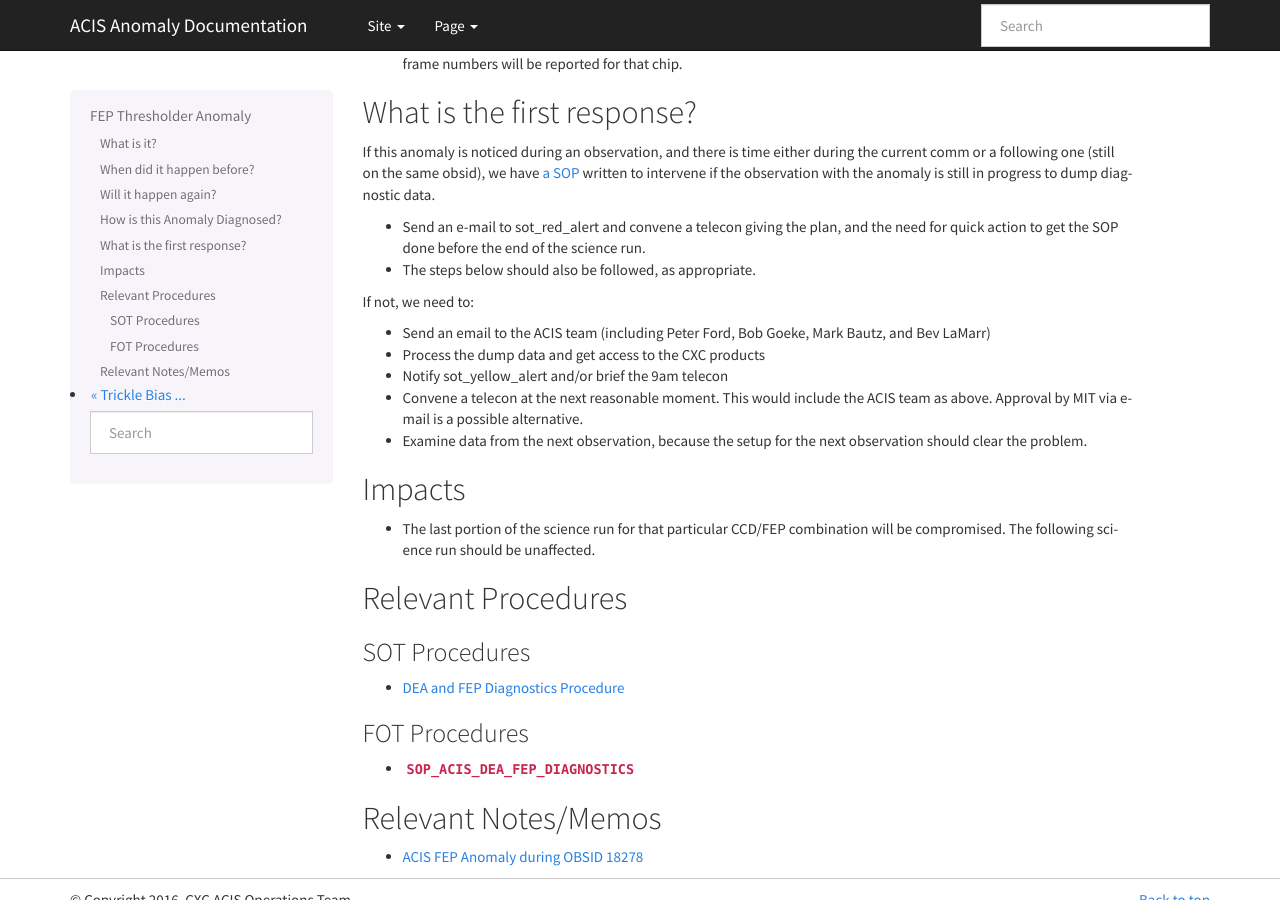
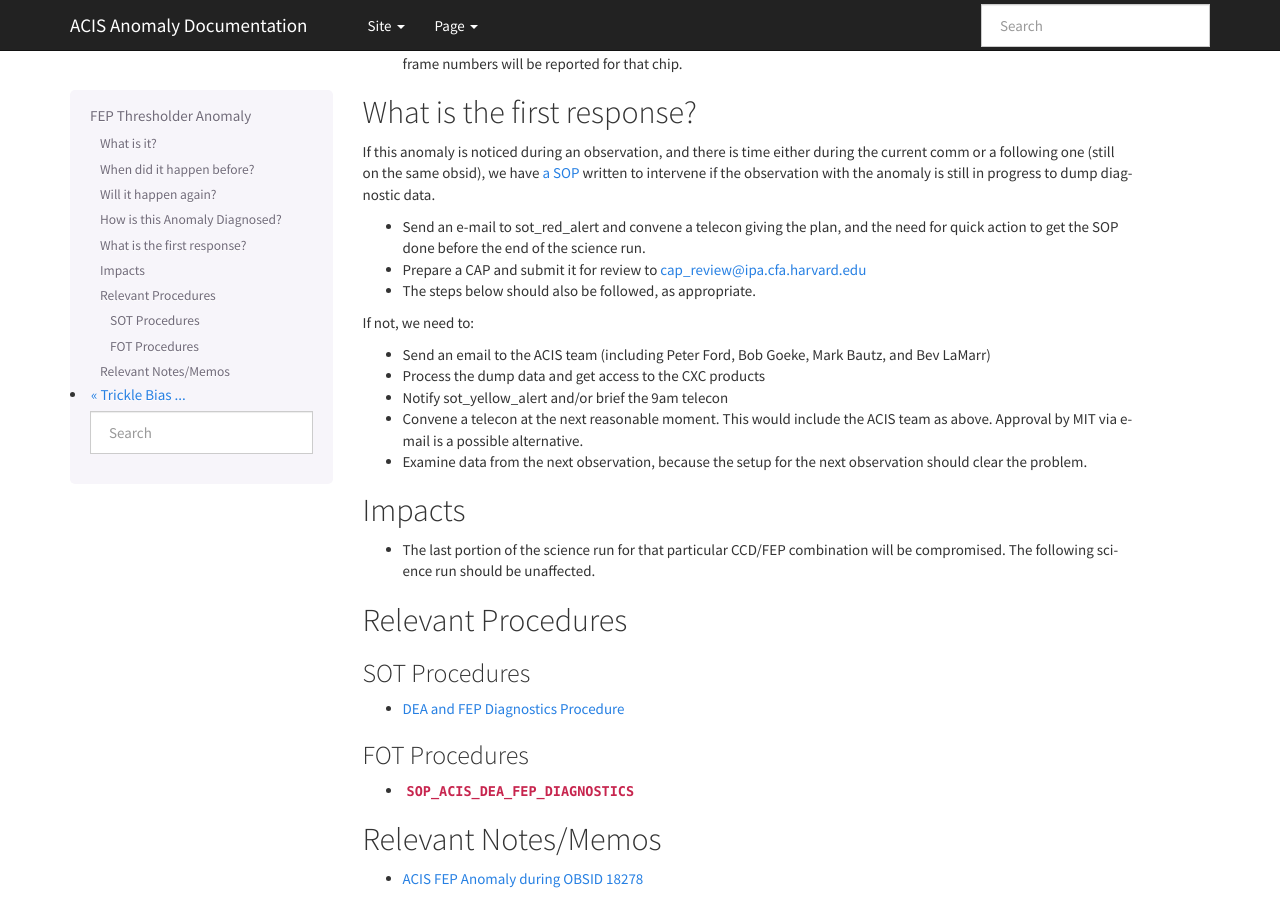
Before and after one commit to acisops/acis_anomaly_pages, a Sphinx documentation site: the page built from source/fep_thresholder.rst, in a window 1280 px wide and 900 px high, scrolled down 573 px. Built offline with Sphinx 7.4.7, drawn with Linux system fonts in a browser that asks for light colours.

Commit message:
Added preparing a CAP for review if the SOP is to be run.

```diff
--- a/source/fep_thresholder.rst
+++ b/source/fep_thresholder.rst
@@ -38,6 +38,7 @@ we have `a SOP <http://cxc.cfa.harvard.edu/acis/cmd_seq/dea_fep_diags.pdf>`_
 written to intervene if the observation with the anomaly is still in progress to dump diagnostic data.
 
 * Send an e-mail to sot_red_alert and convene a telecon giving the plan, and the need for quick action to get the SOP done before the end of the science run.
+* Prepare a CAP and submit it for review to cap_review@ipa.cfa.harvard.edu
 * The steps below should also be followed, as appropriate.
 
 If not, we need to:
```
